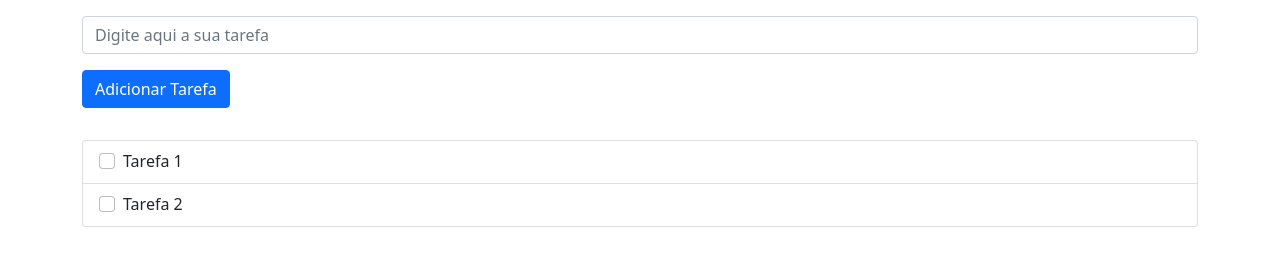
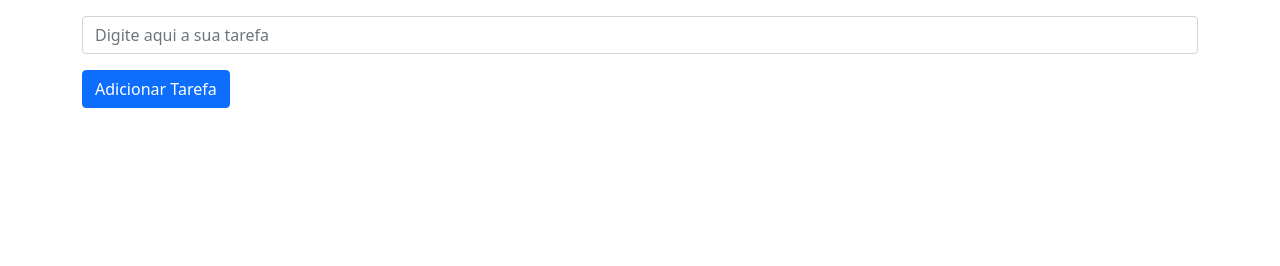
Before and after one commit to mayckxavier/todolist-senai, a plain HTML site: page index.html in a window 1280 px wide. Drawn offline with nearby package versions, Linux system fonts and the light colour scheme.

Commit message:
Remove as duas tarefas estáticas

```diff
--- a/index.html
+++ b/index.html
@@ -29,25 +29,9 @@
         </div>
 
         <ul id="todo-list" class="list-group">
-            <li class="list-group-item">
-                <div class="form-check">
-                    <input class="form-check-input check-todo" type="checkbox" value="" id="checkbox1"
-                        onclick="checkTodo(this)">
-                    <label class="form-check-label" for="checkbox1">
-                        Tarefa 1
-                    </label>
-                </div>
-            </li>
-            <li class="list-group-item">
-                <div class="form-check">
-                    <input class="form-check-input check-todo" type="checkbox" value="" id="checkbox2"
-                        onclick="checkTodo(this)">
-                    <label class="form-check-label" for="checkbox2">
-                        Tarefa 2
-                    </label>
-                </div>
-            </li>
+
         </ul>
+
     </div>
     <script src="./assets/js/app.js"></script>
 </body>
```
